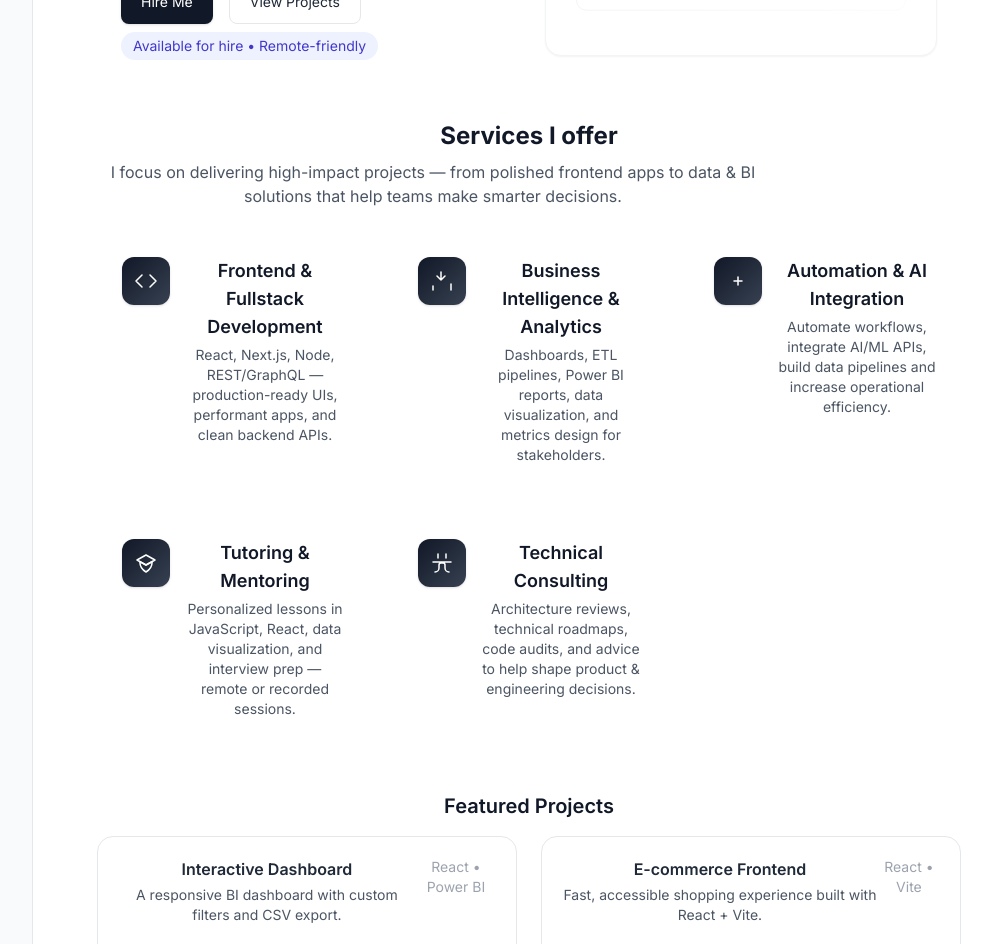
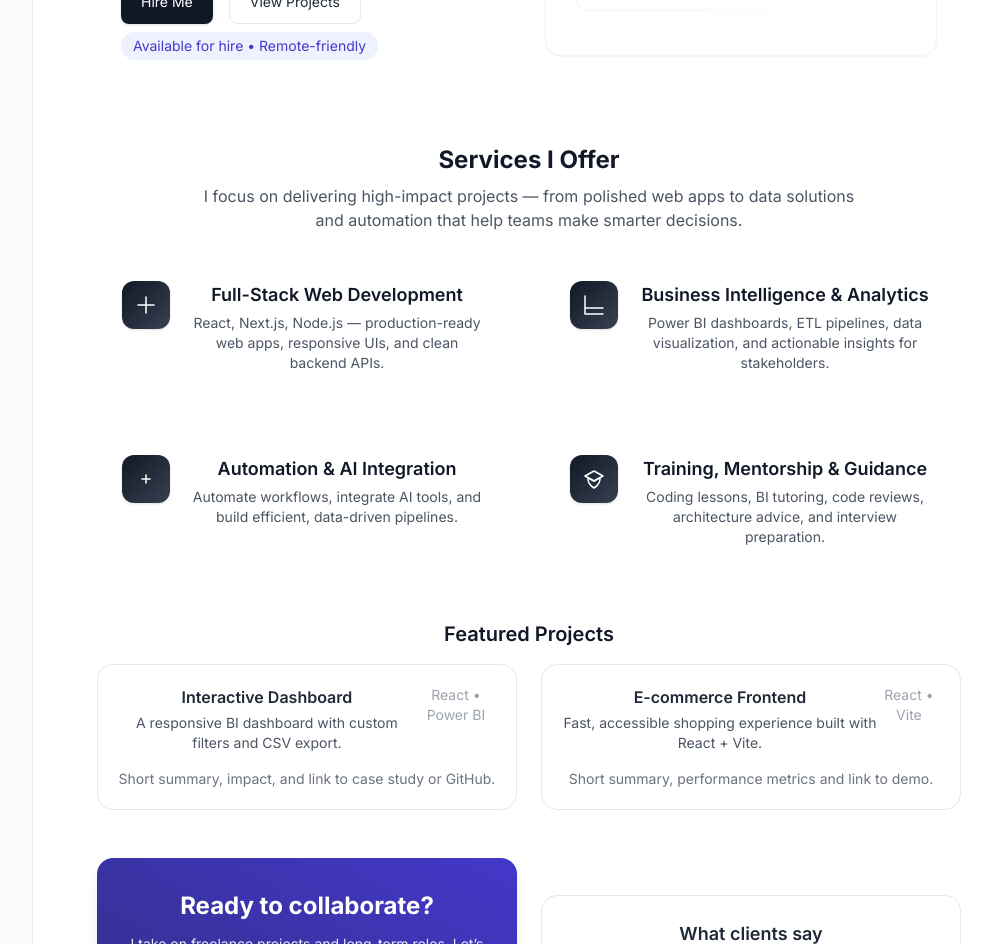
Before and after one commit to chamanoS/chamanoDevStudio, a React (Vite) app in the folder portfolio/: page / in a window 1280 px wide. Shown: the part 540-1484 px from the top of the page, without its empty margins (239-1231 px from the left). Built offline with nearby package versions, Linux system fonts and the light colour scheme.

Commit message:
adding the service component

```diff
--- a/portfolio/src/components/landingpage/LandingPage.jsx
+++ b/portfolio/src/components/landingpage/LandingPage.jsx
@@ -2,34 +2,29 @@ import React from "react";
 import LandingHero from "../landinghero/LandingHero";
 import ServiceCard from "../servicecard/ServiceCard";
 
-const IconCode = (
+// Icons (use these or replace with Heroicons/any SVG you like)
+const IconFullstack = (
   <svg xmlns="http://www.w3.org/2000/svg" className="w-6 h-6" fill="none" viewBox="0 0 24 24" stroke="currentColor">
-    <path strokeLinecap="round" strokeLinejoin="round" strokeWidth="1.5" d="M16 18l6-6-6-6M8 6l-6 6 6 6" />
+    <path strokeLinecap="round" strokeLinejoin="round" strokeWidth="1.5" d="M12 4v16m8-8H4" />
   </svg>
 );
 
-const IconChart = (
+const IconBI = (
   <svg xmlns="http://www.w3.org/2000/svg" className="w-6 h-6" fill="none" viewBox="0 0 24 24" stroke="currentColor">
-    <path strokeLinecap="round" strokeLinejoin="round" strokeWidth="1.5" d="M11 11V3m0 8l-4-4m4 4 4-4M21 21v-6M3 21v-4" />
+    <path strokeLinecap="round" strokeLinejoin="round" strokeWidth="1.5" d="M3 3v18h18M3 15h18" />
   </svg>
 );
 
-const IconTeach = (
+const IconAutomation = (
+  <svg xmlns="http://www.w3.org/2000/svg" className="w-6 h-6" fill="none" viewBox="0 0 24 24" stroke="currentColor">
+    <path strokeLinecap="round" strokeLinejoin="round" strokeWidth="1.5" d="M12 8v8m4-4H8" />
+  </svg>
+);
+
+const IconTraining = (
   <svg xmlns="http://www.w3.org/2000/svg" className="w-6 h-6" fill="none" viewBox="0 0 24 24" stroke="currentColor">
     <path strokeLinecap="round" strokeLinejoin="round" strokeWidth="1.5" d="M12 14l9-5-9-5-9 5 9 5z" />
     <path strokeLinecap="round" strokeLinejoin="round" strokeWidth="1.5" d="M12 14l6.16-3.422A12 12 0 0112 21a12 12 0 01-6.16-10.422L12 14z" />
-  </svg>
-);
-
-const IconConsult = (
-  <svg xmlns="http://www.w3.org/2000/svg" className="w-6 h-6" fill="none" viewBox="0 0 24 24" stroke="currentColor">
-    <path strokeLinecap="round" strokeLinejoin="round" strokeWidth="1.5" d="M8 7V3m8 4V3M3 11h18M5 21a4 4 0 004-4v-3a2 2 0 012-2h2a2 2 0 012 2v3a4 4 0 004 4" />
-  </svg>
-);
-
-const IconAuto = (
-  <svg xmlns="http://www.w3.org/2000/svg" className="w-6 h-6" fill="none" viewBox="0 0 24 24" stroke="currentColor">
-    <path strokeLinecap="round" strokeLinejoin="round" strokeWidth="1.5" d="M12 8v8m4-4H8" />
   </svg>
 );
 
@@ -39,41 +34,37 @@ export default function LandingPage() {
       {/* Hero */}
       <LandingHero />
 
-      {/* Services */}
-      <section id="services" className="mt-6">
-        <h2 className="text-2xl font-bold text-gray-900">Services I offer</h2>
-        <p className="mt-2 text-gray-600 max-w-2xl">
-          I focus on delivering high-impact projects — from polished frontend apps to data & BI solutions that help teams make smarter decisions.
+ <section id="services" className="mt-12">
+  <h2 className="text-2xl font-bold text-gray-900">Services I Offer</h2>
+  <p className="mt-2 text-gray-600 max-w-2xl text-center mx-auto">
+    I focus on delivering high-impact projects — from polished web apps to data solutions and automation that help teams make smarter decisions.
   </p>
 
-        <div className="mt-6 grid grid-cols-1 sm:grid-cols-2 lg:grid-cols-3 gap-6">
+  <div className="mt-6 grid grid-cols-1 md:grid-cols-2 gap-8">
     <ServiceCard
-            icon={IconCode}
-            title="Frontend & Fullstack Development"
-            subtitle="React, Next.js, Node, REST/GraphQL — production-ready UIs, performant apps, and clean backend APIs."
+      icon={IconFullstack}
+      title="Full-Stack Web Development"
+      subtitle="React, Next.js, Node.js — production-ready web apps, responsive UIs, and clean backend APIs."
     />
     <ServiceCard
-            icon={IconChart}
+      icon={IconBI}
       title="Business Intelligence & Analytics"
-            subtitle="Dashboards, ETL pipelines, Power BI reports, data visualization, and metrics design for stakeholders."
+      subtitle="Power BI dashboards, ETL pipelines, data visualization, and actionable insights for stakeholders."
     />
     <ServiceCard
-            icon={IconAuto}
+      icon={IconAutomation}
       title="Automation & AI Integration"
-            subtitle="Automate workflows, integrate AI/ML APIs, build data pipelines and increase operational efficiency."
+      subtitle="Automate workflows, integrate AI tools, and build efficient, data-driven pipelines."
     />
     <ServiceCard
-            icon={IconTeach}
-            title="Tutoring & Mentoring"
-            subtitle="Personalized lessons in JavaScript, React, data visualization, and interview prep — remote or recorded sessions."
-          />
-          <ServiceCard
-            icon={IconConsult}
-            title="Technical Consulting"
-            subtitle="Architecture reviews, technical roadmaps, code audits, and advice to help shape product & engineering decisions."
+      icon={IconTraining}
+      title="Training, Mentorship & Guidance"
+      subtitle="Coding lessons, BI tutoring, code reviews, architecture advice, and interview preparation."
     />
   </div>
 </section>
+
+
 
       {/* Featured projects */}
       <section className="mt-12">
```
Lines whose indentation alone changed are shown as unchanged.
